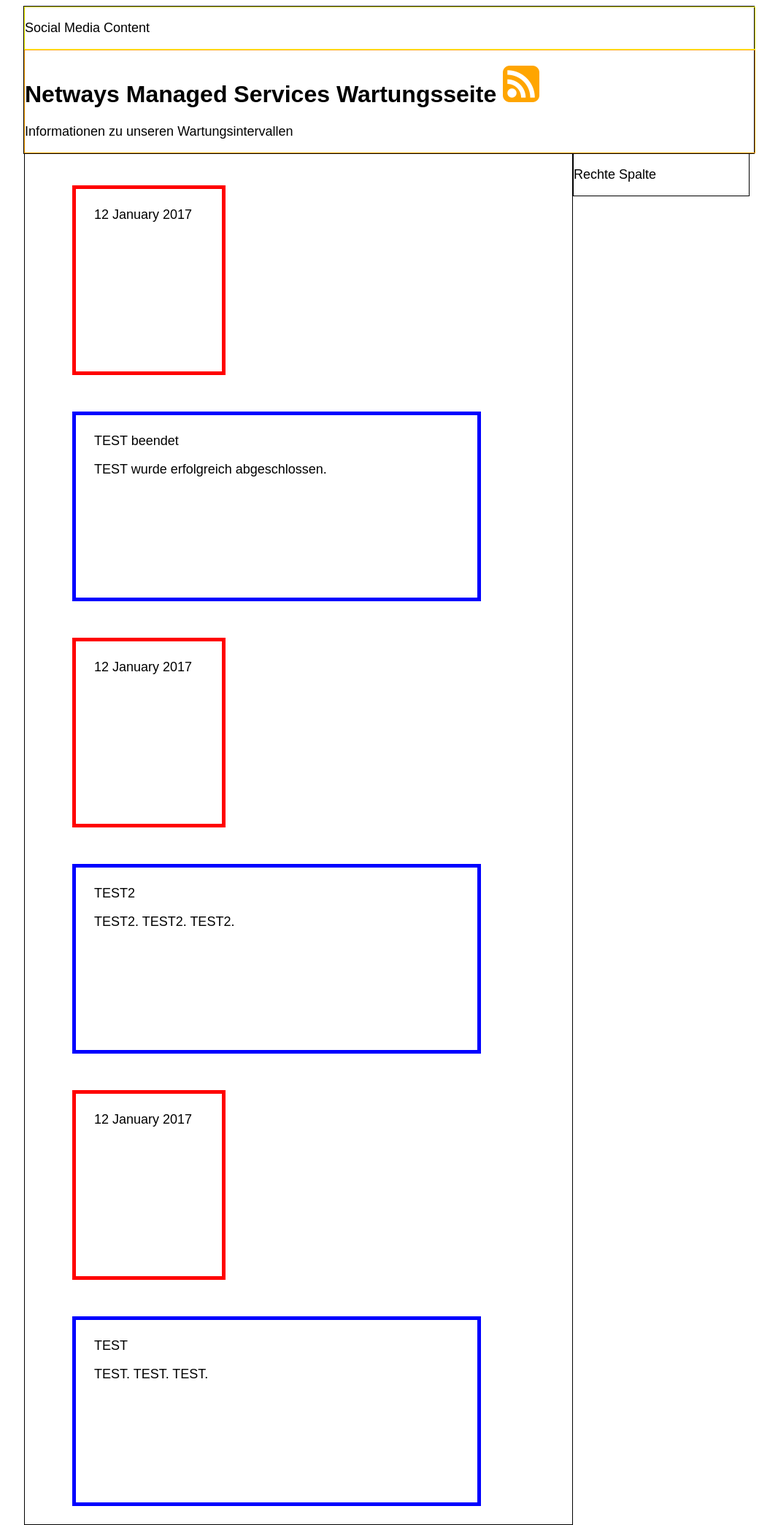
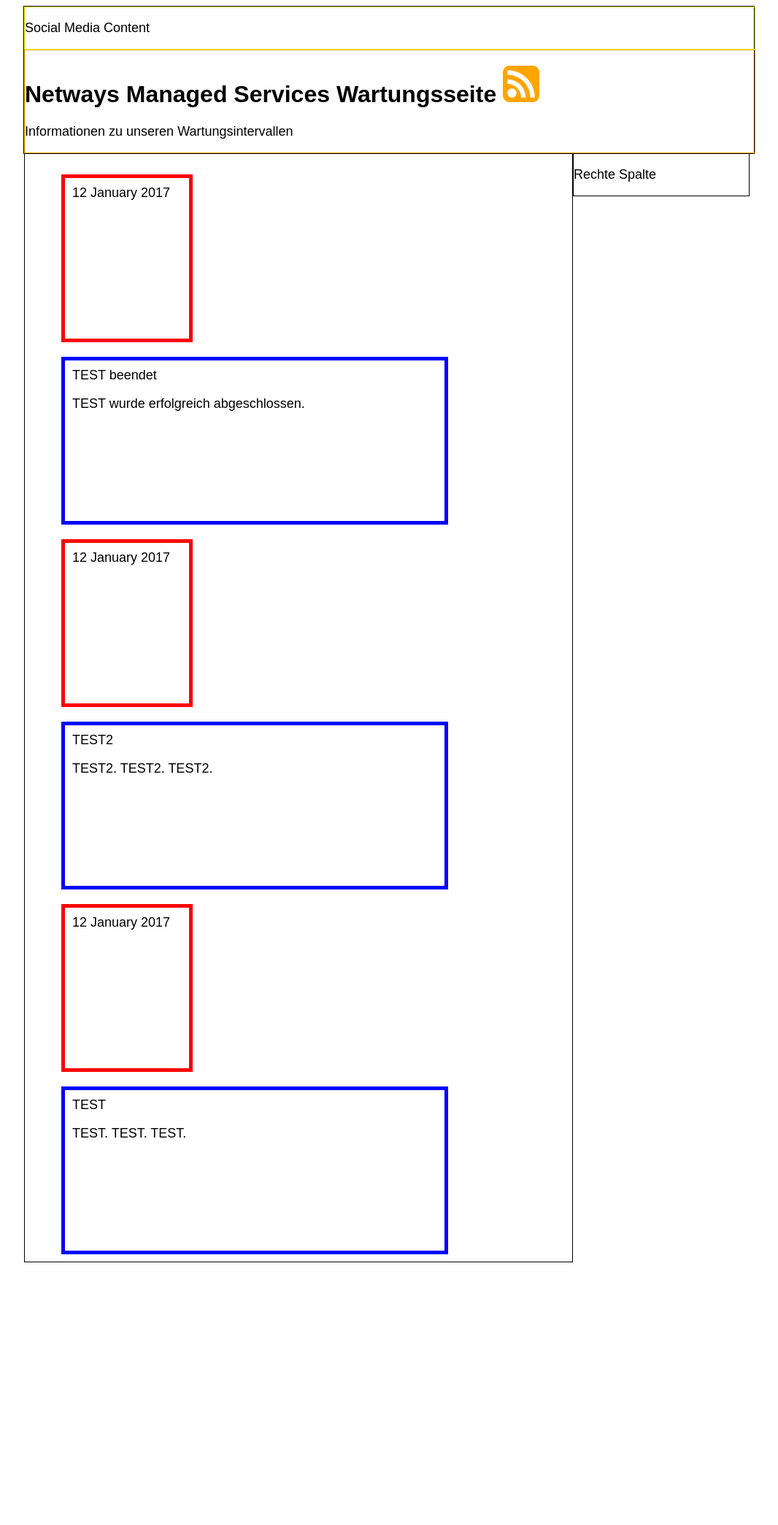
Before and after one commit to Storagegirl/storagegirl.github.io, a Jekyll site: the page built from index.html, in a window 1280 px wide. Shown: the whole page at 73% size, without its empty margins (107-1173 px from the left). Built offline with Jekyll 4.4.1, drawn with Linux system fonts in a browser that asks for light colours; after the commit the page ends 1730 px from its top, so only the background shows below that.

Commit message:
Update main.css

```diff
--- a/css/main.css
+++ b/css/main.css
@@ -42,8 +42,8 @@
 
 .boxdate {
     float: left;
-    margin: 25px;
-    padding: 25px;
+    margin: 10px;
+    padding: 10px;
     width: 150px;
     height: 200px;
     border: 5px solid red;
@@ -51,8 +51,8 @@
 
 .boxtitlecontent {
     float: left;
-    margin: 25px;
-    padding: 25px;
+    margin: 10px;
+    padding: 10px;
     width: 500px;
     height: 200px;
     border: 5px solid blue;
```
